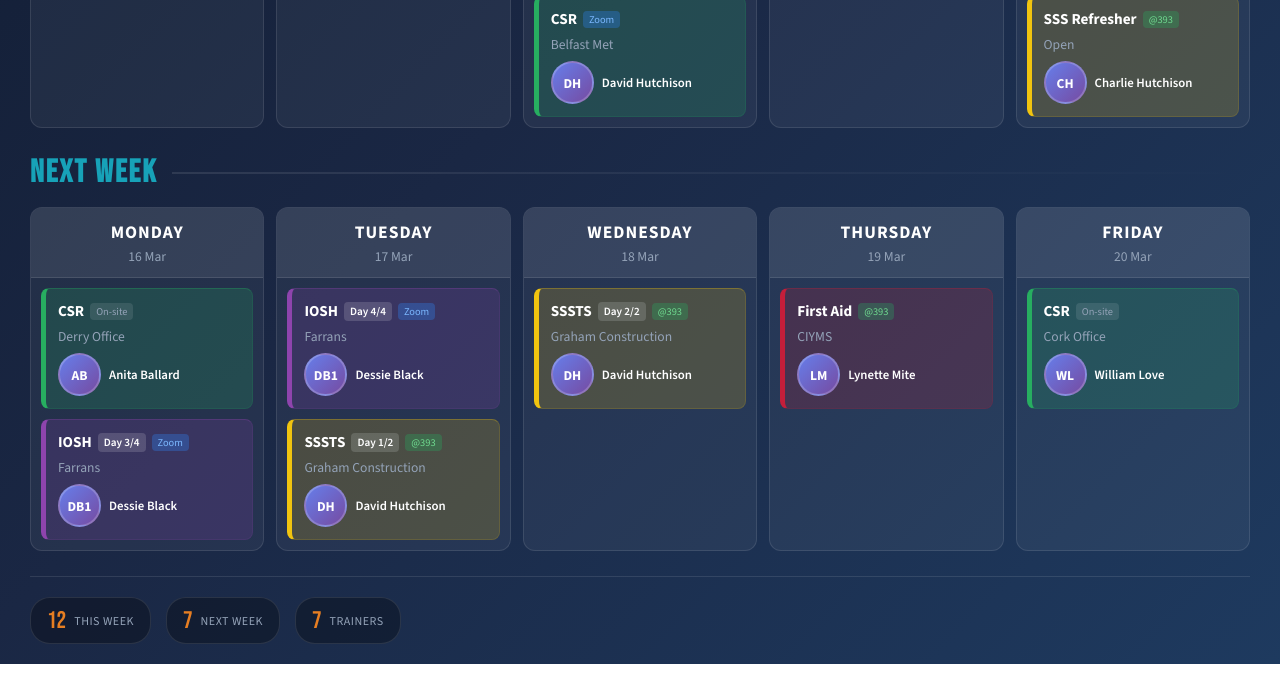
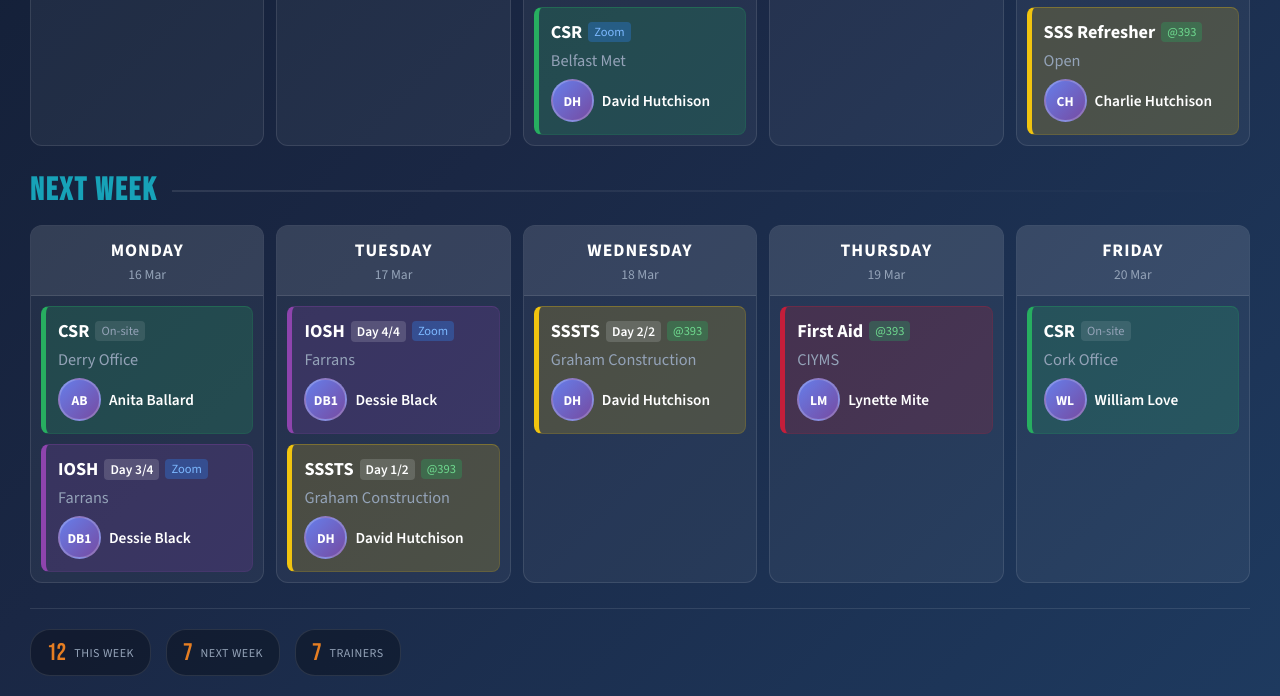
Before and after one commit to Hutchyi/CHC-Training-Hub, a plain HTML site: page index.html in a window 1280 px wide. Shown: the part 700-1396 px from the top of the page. Before the commit the page ends 1364 px from the top, so only its background shows below. Drawn offline with nearby package versions, Linux system fonts and the light colour scheme; no server answers.

Commit message:
Update index.html

```diff
--- a/index.html
+++ b/index.html
@@ -297,7 +297,7 @@
 
         .course-type {
             font-weight: 700;
-            font-size: 0.95rem;
+            font-size: 1.14rem;
             margin-bottom: 6px;
             display: flex;
             align-items: center;
@@ -306,7 +306,7 @@
         }
 
         .course-type .day-indicator {
-            font-size: 0.7rem;
+            font-size: 0.84rem;
             background: rgba(255,255,255,0.15);
             padding: 2px 6px;
             border-radius: 4px;
@@ -314,7 +314,7 @@
         }
 
         .course-type .location-badge {
-            font-size: 0.65rem;
+            font-size: 0.78rem;
             background: rgba(255,255,255,0.1);
             padding: 2px 6px;
             border-radius: 4px;
@@ -333,7 +333,7 @@
         }
 
         .course-client {
-            font-size: 0.85rem;
+            font-size: 1.02rem;
             color: var(--text-muted);
             margin-bottom: 8px;
             display: flex;
@@ -379,7 +379,7 @@
         }
 
         .trainer-name {
-            font-size: 0.8rem;
+            font-size: 0.96rem;
             font-weight: 600;
         }
 
```
